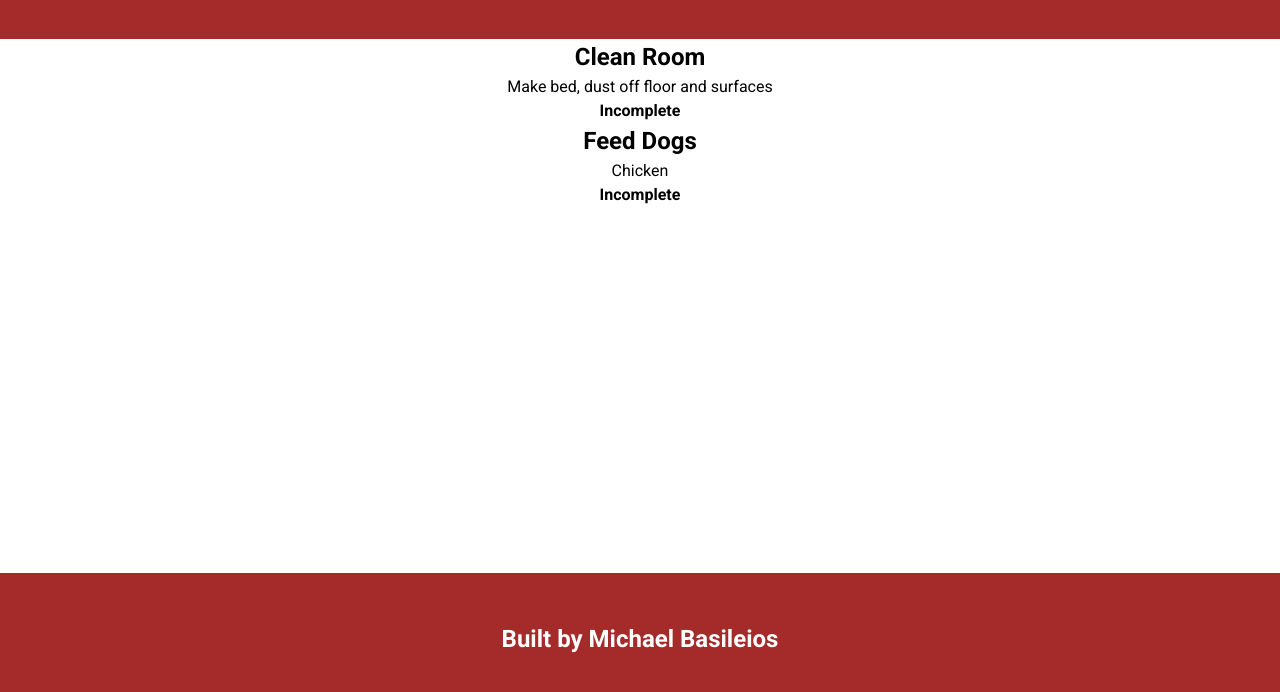
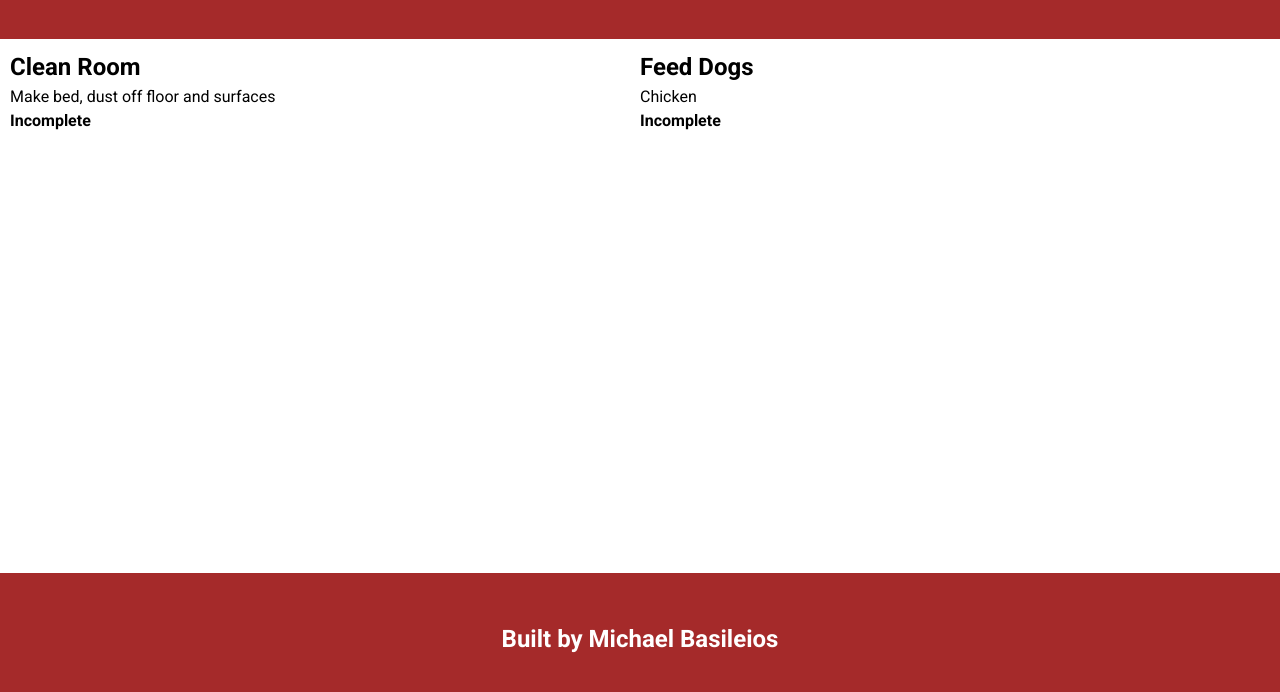
Before and after one commit to michaelbasileios/OP-todo-list, a website built with webpack: page src/index.html in a window 1280 px wide. Shown: the part 94-786 px from the top of the page. Built offline with nearby package versions, Linux system fonts and the light colour scheme.

Commit message:
Position and format card text

```diff
--- a/src/render.js
+++ b/src/render.js
@@ -5,6 +5,7 @@ function renderList(array) {
 
 function generateHTMLElement(todoListObject) {
     const todoItemCard = document.createElement("div");
+    todoItemCard.classList.add('todoItemDiv');
     for (const key in todoListObject) {
         const value = todoListObject[key];
 
--- a/src/styles.css
+++ b/src/styles.css
@@ -35,3 +35,19 @@ header, footer {
     display: grid;
     align-items: center;
 }
+
+#list-container {
+    display: grid;
+    padding: 10px;
+    grid-template-columns: repeat(auto-fit, minmax(100px, 1fr));
+}
+
+.todoItemDiv {
+    display: flex;
+    flex-direction: column;
+    align-items: start;
+}
+
+.todoItemDiv > * {
+    text-align: left;
+}
```
